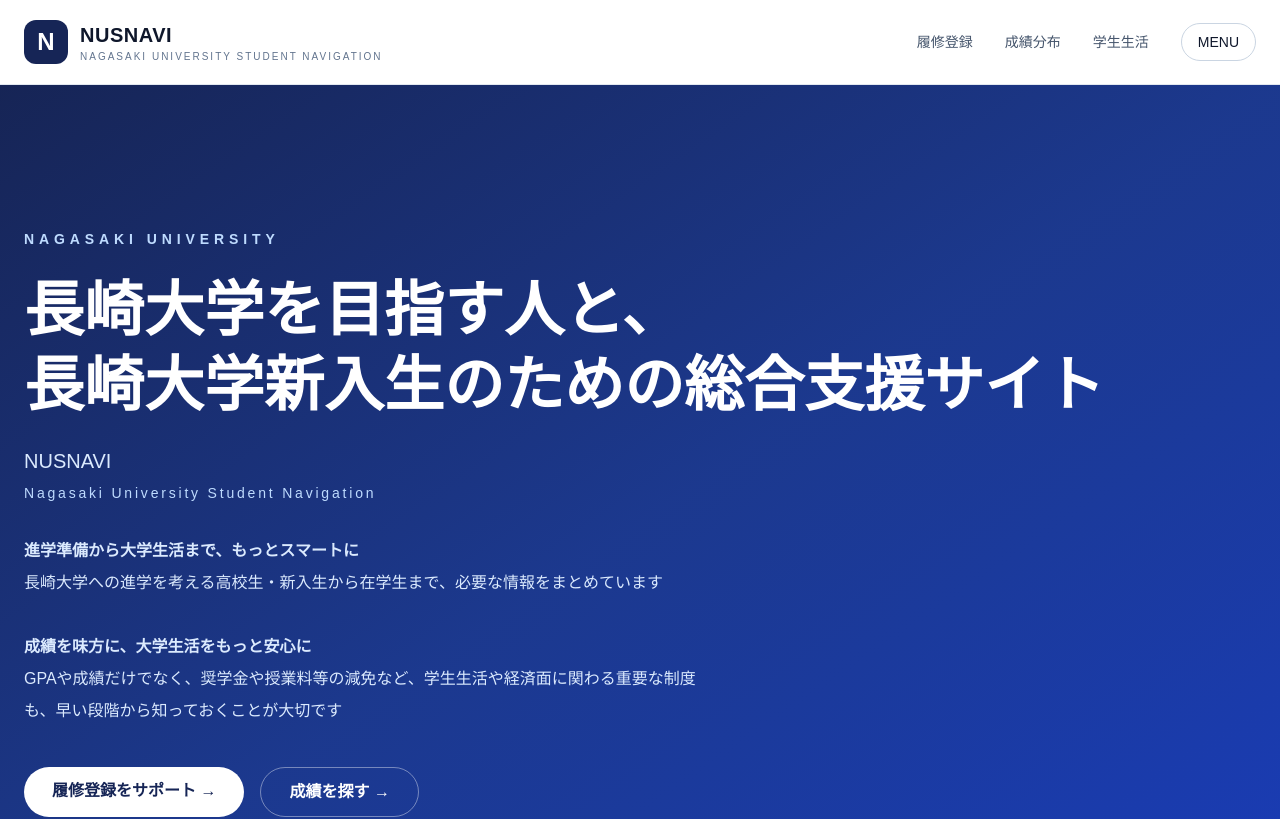
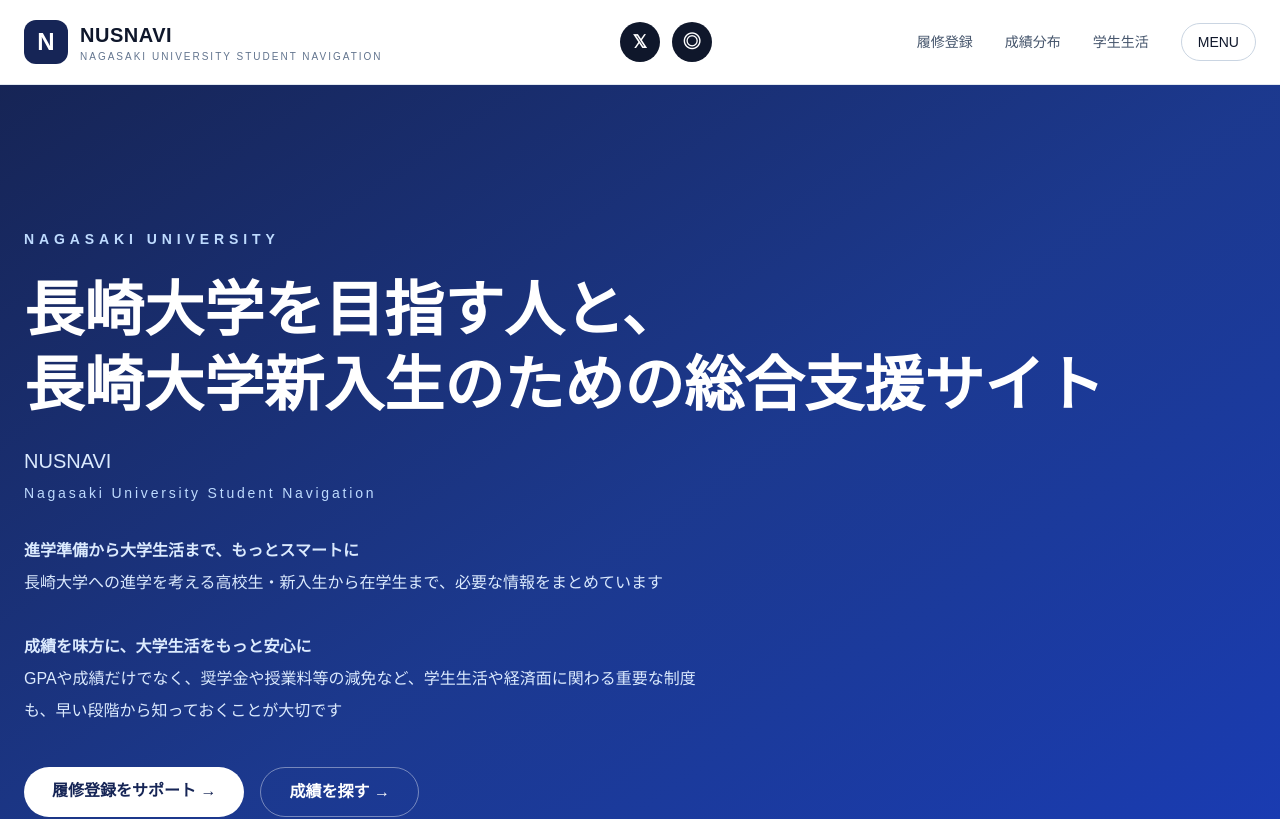
Before and after one commit to Miya300/inazo-clone, a Next.js app: page / in a window 1280 px wide. Shown: the top 819 px of the page. Built offline with nearby package versions, Linux system fonts and the light colour scheme.

Commit message:
update NUSNAVI target labels

```diff
--- a/app/page.tsx
+++ b/app/page.tsx
@@ -23,6 +23,31 @@
               </p>
             </div>
           </Link>
+          <div className="ml-8 flex items-center gap-3">
+
+  {/* X */}
+  <a
+    href="https://x.com/NUSNAVInagasaki"
+    target="_blank"
+    rel="noopener noreferrer"
+    aria-label="NUSNAVI X"
+    className="flex h-10 w-10 items-center justify-center rounded-full bg-slate-900 text-lg font-bold text-white transition hover:-translate-y-1 hover:shadow-lg"
+  >
+    𝕏
+  </a>
+
+  {/* Instagram */}
+  <a
+    href="https://www.instagram.com/nusnavi_nagasaki/"
+    target="_blank"
+    rel="noopener noreferrer"
+    aria-label="NUSNAVI Instagram"
+    className="flex h-10 w-10 items-center justify-center rounded-full bg-slate-900 text-lg font-bold text-white transition hover:-translate-y-1 hover:shadow-lg"
+  >
+    ◎
+  </a>
+
+</div>
 
           <nav className="hidden items-center gap-8 md:flex">
             <Link
@@ -383,11 +408,38 @@
                 Nagasaki University Student Navigation
               </p>
 
+
             </div>
+            {/* SNS */}
+      <div className="flex items-center gap-3">
+
+        {/* X */}
+        <a
+          href="https://x.com/NUSNAVInagasaki"
+          target="_blank"
+          rel="noopener noreferrer"
+          aria-label="NUSNAVI X"
+          className="flex h-11 w-11 items-center justify-center rounded-full bg-slate-900 text-lg font-bold text-white transition hover:-translate-y-1 hover:shadow-lg"
+        >
+          𝕏
+        </a>
+
+        {/* Instagram */}
+        <a
+          href="https://www.instagram.com/nusnavi_nagasaki/"
+          target="_blank"
+          rel="noopener noreferrer"
+          aria-label="NUSNAVI Instagram"
+          className="flex h-11 w-11 items-center justify-center rounded-full bg-slate-900 text-lg font-bold text-white transition hover:-translate-y-1 hover:shadow-lg"
+        >
+          ◎
+        </a>
+
+      </div>
 
             <div className="text-sm leading-8 text-blue-200">
               <p>長崎大学生のための学生情報ポータル</p>
-              <p>主に新入生から学部2年生を対象</p>
+              <p>主に高校生・新入生から学部2年生を対象</p>
               <p className="mt-3 text-blue-400">
                 © 2026 NUSNAVI
               </p>
```
